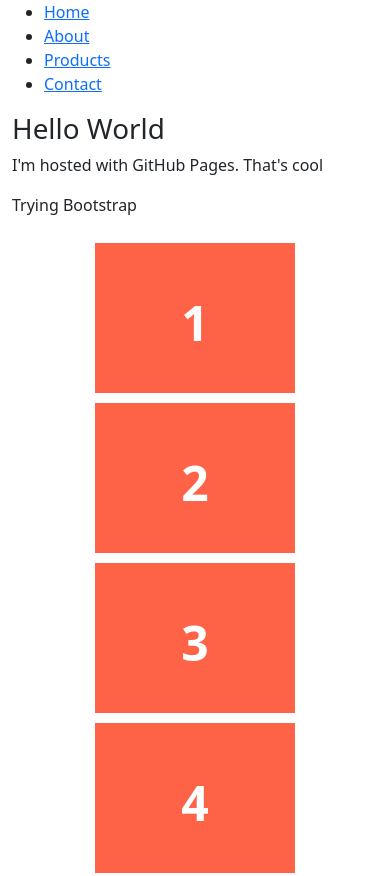
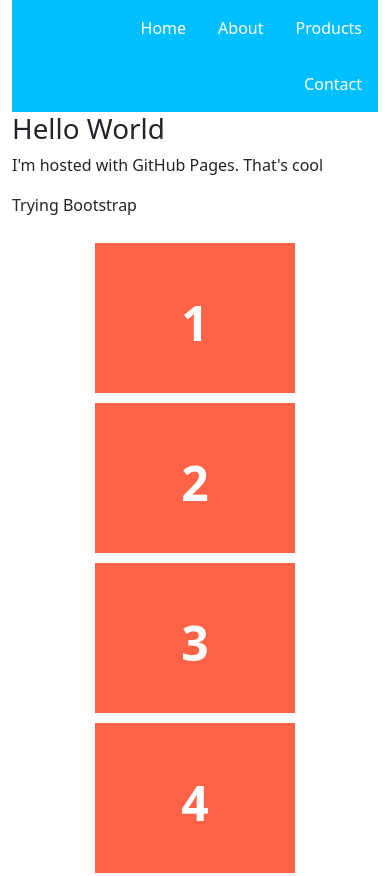
Before and after one commit to paulbricheux/paulbricheux.github.io, a plain HTML site: page index.html in a window 390 px wide. Shown: the top 876 px of the page. Drawn offline with nearby package versions, Linux system fonts and the light colour scheme.

Commit message:
Update style.css

```diff
--- a/css/style.css
+++ b/css/style.css
@@ -31,26 +31,23 @@
   text-align: center;
 }
 
-/* Large */
 .navigation {
   display: flex;
   flex-flow: row wrap;
-  /* This aligns items to the end line on main-axis */
   justify-content: flex-end;
+
+  list-style: none;
+  margin: 0;
+  background: deepskyblue;
 }
 
-/* Medium screens */
-@media all and (max-width: 800px) {
-  .navigation {
-    /* When on medium sized screens, we center it by evenly distributing empty space around items */
-    justify-content: space-around;
-  }
+.navigation a {
+  text-decoration: none;
+  display: block;
+  padding: 1em;
+  color: white;
 }
 
-/* Small screens */
-@media all and (max-width: 500px) {
-  .navigation {
-    /* On small screens, we are no longer using row direction but column */
-    flex-direction: column;
-  }
+.navigation a:hover {
+  background: #1565C0;
 }
```
